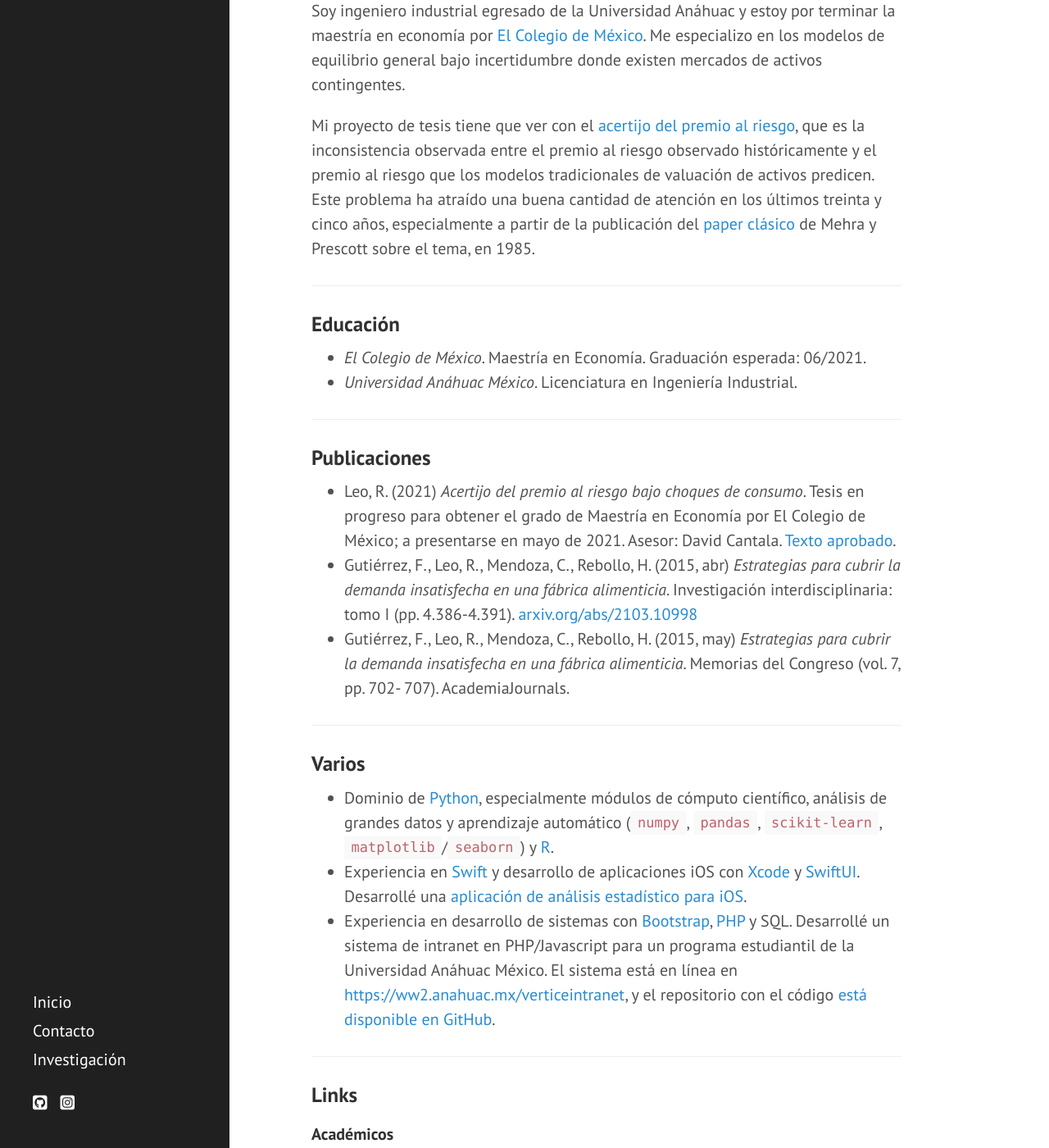
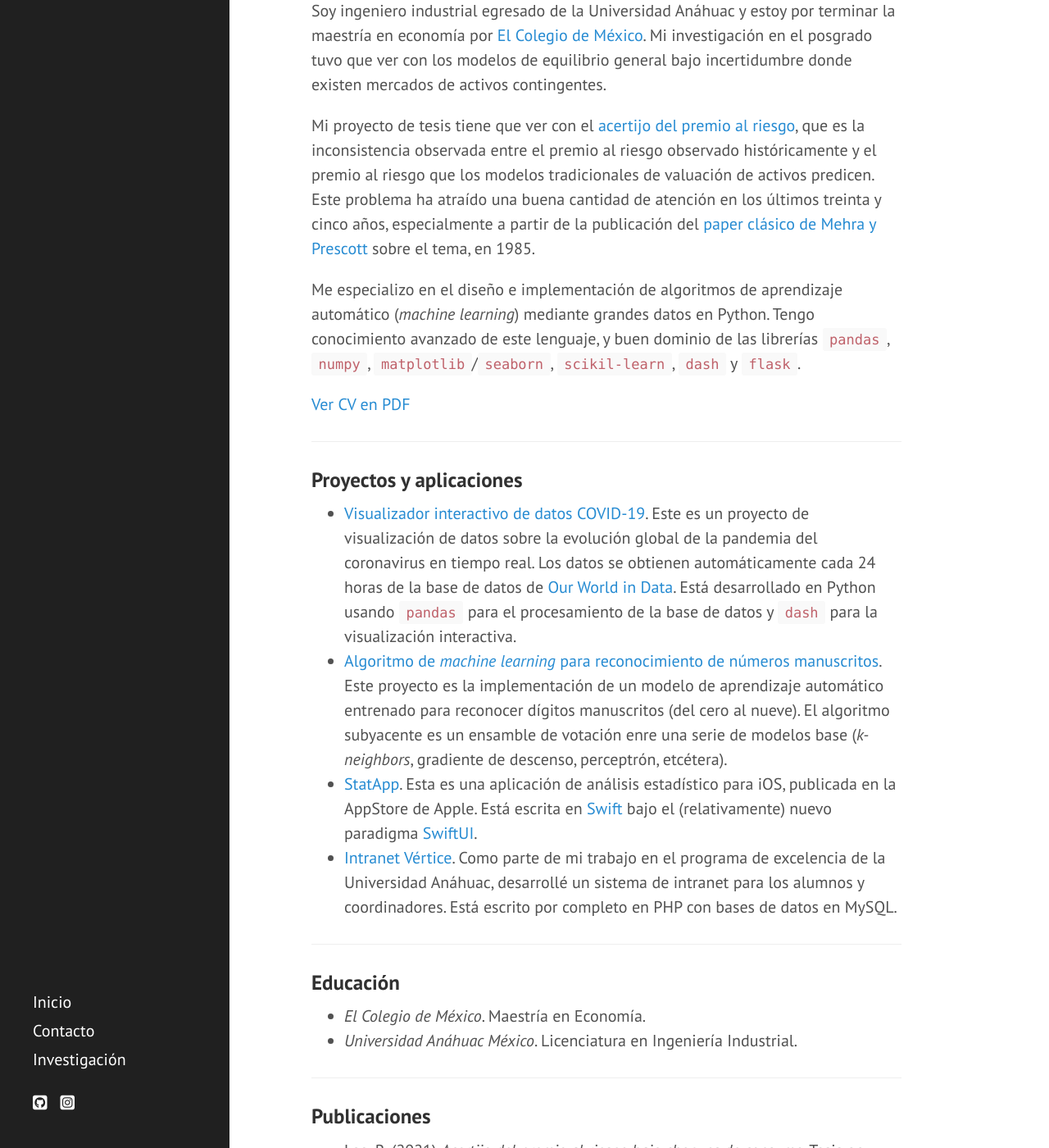
Before and after one commit to r-leo/r-leo.github.io, a Jekyll site: the page built from index.md, in a window 1280 px wide and 1400 px high, scrolled down 221 px. Shown: the whole window at 82% size. Built offline with Jekyll 4.4.1, drawn with Linux system fonts in a browser that asks for light colours; nearby versions of some CDN libraries; some of the changed text lies outside the part shown.

Commit message:
Actualización

```diff
--- a/index.md
+++ b/index.md
@@ -7,15 +7,28 @@ title: ''
 
 ---
 
-Soy ingeniero industrial egresado de la Universidad Anáhuac y estoy por terminar la maestría en economía por [El Colegio de México](https://www.colmex.mx). Me especializo en los modelos de equilibrio general bajo incertidumbre donde existen mercados de activos contingentes.
+Soy ingeniero industrial egresado de la Universidad Anáhuac y estoy por terminar la maestría en economía por [El Colegio de México](https://www.colmex.mx). Mi investigación en el posgrado tuvo que ver con los modelos de equilibrio general bajo incertidumbre donde existen mercados de activos contingentes.
 
-Mi proyecto de tesis tiene que ver con el [acertijo del premio al riesgo](https://en.wikipedia.org/wiki/Equity_premium_puzzle), que es la inconsistencia observada entre el premio al riesgo observado históricamente y el premio al riesgo que los modelos tradicionales de valuación de activos predicen. Este problema ha atraído una buena cantidad de atención en los últimos treinta y cinco años, especialmente a partir de la publicación del [paper clásico](https://doi.org/10.1016/0304-3932(85)90061-3) de Mehra y Prescott sobre el tema, en 1985.
+Mi proyecto de tesis tiene que ver con el [acertijo del premio al riesgo](https://en.wikipedia.org/wiki/Equity_premium_puzzle), que es la inconsistencia observada entre el premio al riesgo observado históricamente y el premio al riesgo que los modelos tradicionales de valuación de activos predicen. Este problema ha atraído una buena cantidad de atención en los últimos treinta y cinco años, especialmente a partir de la publicación del [paper clásico de Mehra y Prescott](https://doi.org/10.1016/0304-3932(85)90061-3) sobre el tema, en 1985.
+
+Me especializo en el diseño e implementación de algoritmos de aprendizaje automático (*machine learning*) mediante grandes datos en Python. Tengo conocimiento avanzado de este lenguaje, y buen dominio de las librerías `pandas`, `numpy`, `matplotlib`/`seaborn`, `scikil-learn`, `dash` y `flask`.
+
+[Ver CV en PDF](/static/cv_rleo_pub.pdf)
+
+---
+
+### Proyectos y aplicaciones
+
+* [Visualizador interactivo de datos COVID-19](http://rleo.pythonanywhere.com/datos/). Este es un proyecto de visualización de datos sobre la evolución global de la pandemia del coronavirus en tiempo real. Los datos se obtienen automáticamente cada 24 horas de la base de datos de [Our World in Data](https://github.com/owid/covid-19-data/tree/master/public/data). Está desarrollado en Python usando `pandas` para el procesamiento de la base de datos y `dash` para la visualización interactiva.
+* [Algoritmo de *machine learning* para reconocimiento de números manuscritos](http://rleo.pythonanywhere.com/digitos). Este proyecto es la implementación de un modelo de aprendizaje automático entrenado para reconocer dígitos manuscritos (del cero al nueve). El algoritmo subyacente es un ensamble de votación enre una serie de modelos base (*k-neighbors*, gradiente de descenso, perceptrón, etcétera).
+* [StatApp](https://apps.apple.com/mx/app/statapp/id1575273039). Esta es una aplicación de análisis estadístico para iOS, publicada en la AppStore de Apple. Está escrita en [Swift](https://swift.org) bajo el (relativamente) nuevo paradigma [SwiftUI](https://developer.apple.com/xcode/swiftui/).
+* [Intranet Vértice](http://ww2.anahuac.mx/verticeintranet). Como parte de mi trabajo en el programa de excelencia de la Universidad Anáhuac, desarrollé un sistema de intranet para los alumnos y coordinadores. Está escrito por completo en PHP con bases de datos en MySQL.
 
 ---
 
 ### Educación
 
-* *El Colegio de México*. Maestría en Economía. Graduación esperada: 06/2021.
+* *El Colegio de México*. Maestría en Economía.
 * *Universidad Anáhuac México*. Licenciatura en Ingeniería Industrial.
 
 ---
@@ -26,13 +39,6 @@ Mi proyecto de tesis tiene que ver con el [acertijo del premio al riesgo](https:
 * Gutiérrez, F., Leo, R., Mendoza, C., Rebollo, H. (2015, abr) *Estrategias para cubrir la demanda insatisfecha en una fábrica alimenticia*. Investigación interdisciplinaria: tomo I (pp. 4.386-4.391). [arxiv.org/abs/2103.10998](https://arxiv.org/abs/2103.10998)
 * Gutiérrez, F., Leo, R., Mendoza, C., Rebollo, H. (2015, may) *Estrategias para cubrir la demanda insatisfecha en una fábrica alimenticia*. Memorias del Congreso (vol. 7, pp. 702- 707). AcademiaJournals.
 
----
-
-### Varios
-
-* Dominio de [Python](https://www.python.org), especialmente módulos de cómputo científico, análisis de grandes datos y aprendizaje automático (`numpy`, `pandas`, `scikit-learn`, `matplotlib`/`seaborn`) y [R](https://www.r-project.org).
-* Experiencia en [Swift](https://swift.org) y desarrollo de aplicaciones iOS con [Xcode](https://developer.apple.com/xcode/) y [SwiftUI](https://developer.apple.com/xcode/swiftui/). Desarrollé una [aplicación de análisis estadístico para iOS](https://apps.apple.com/mx/app/statapp/id1575273039).
-* Experiencia en desarrollo de sistemas con [Bootstrap](https://getbootstrap.com), [PHP](https://www.php.net) y SQL. Desarrollé un sistema de intranet en PHP/Javascript para un programa estudiantil de la Universidad Anáhuac México. El sistema está en línea en <https://ww2.anahuac.mx/verticeintranet>, y el repositorio con el código [está disponible en GitHub](https://github.com/r-leo/intranet-vertice).
 
 ---
 
```
Also changed, not shown: other parts of index.md (+6 -1 lines), investigacion.md (+2 -4 lines), 1 other file.
